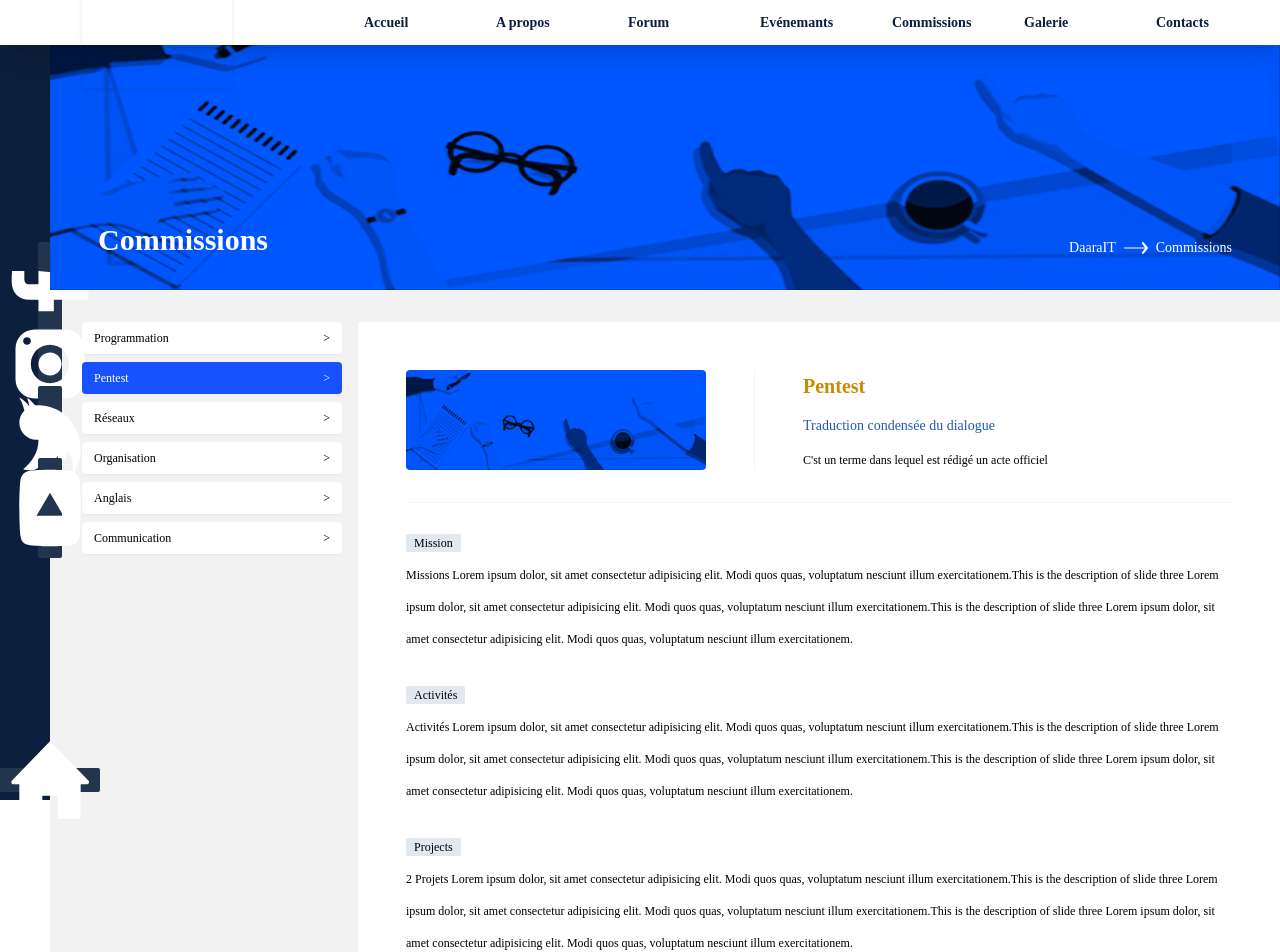
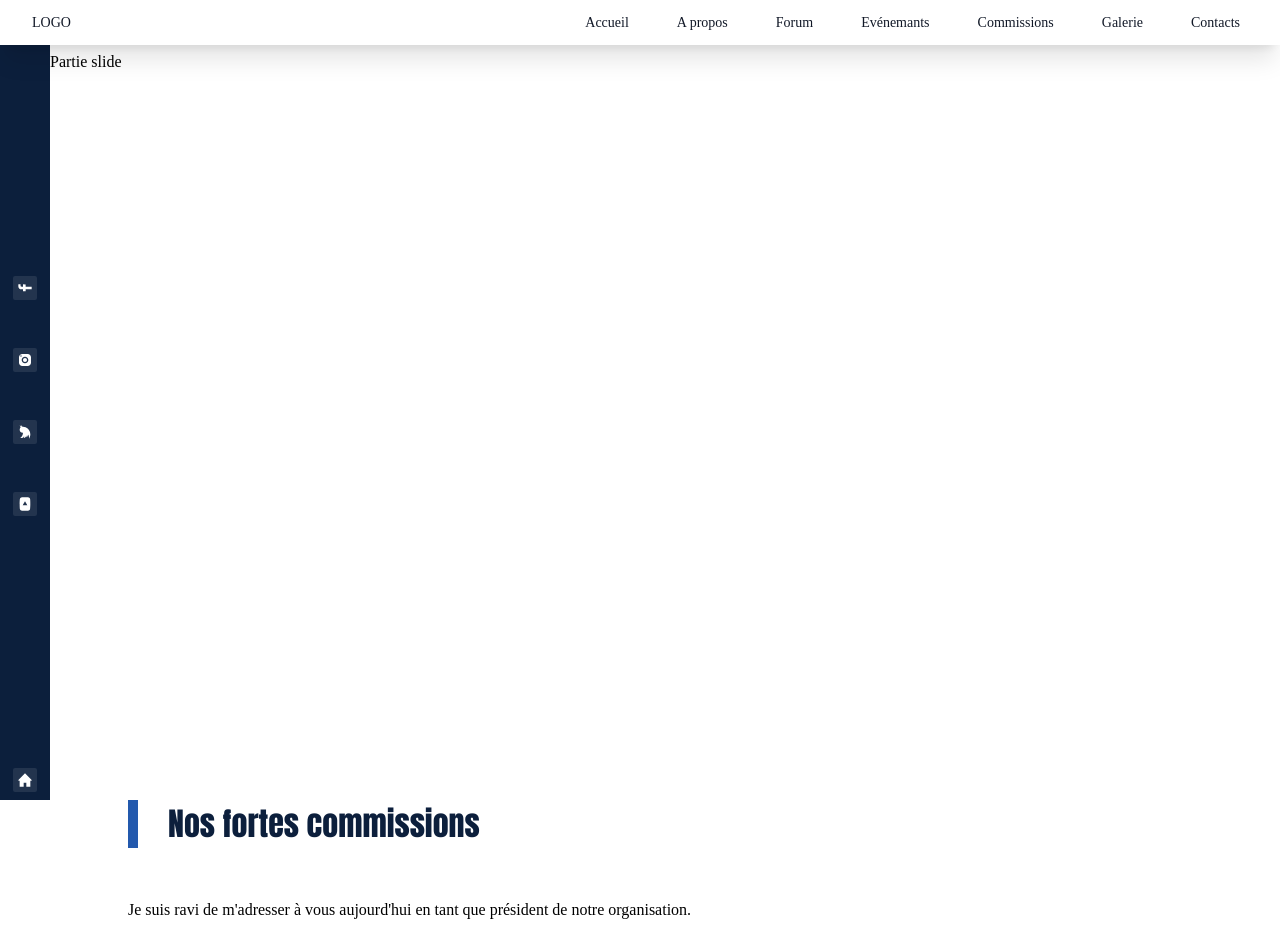
Before and after one commit to Takha65/DaaraIT-site-officiel, a React (Create React App) app: page / in a window 1280 px wide. Shown: the top 952 px of the page. After the commit the page ends 922 px from the top, so only its background shows below. Built offline with nearby package versions, Linux system fonts and the light colour scheme.

Commit message:
init home

```diff
--- a/public/index.html
+++ b/public/index.html
@@ -7,7 +7,7 @@
     <meta name="theme-color" content="#000000" />
     <meta
       name="description"
-      content="Web site created using create-react-app"
+      content="Daara IT website"
     />
     <link rel="apple-touch-icon" href="%PUBLIC_URL%/logo192.png" />
     <!--
@@ -24,7 +24,7 @@
       work correctly both with client-side routing and a non-root public URL.
       Learn how to configure a non-root public URL by running `npm run build`.
     -->
-    <title>React App</title>
+    <title>Daara IT</title>
   </head>
   <body>
     <noscript>You need to enable JavaScript to run this app.</noscript>
--- a/src/App.js
+++ /dev/null
@@ -1,19 +0,0 @@
-import React from 'react'
-import './App.css'
-import NavBar from './pages/home/navbar'
-import MotDupresident from './components/motdupresi/motdupresident'
-import Partenaires from './components/partenaires/Partenaires'
-import Commissions from './components/commissions/commissions'
-
-function App() {
-  return (
-    <div className="App">
-
-        <Commissions/>
-
-
-    </div>
-  );
-}
-
-export default App;
--- /dev/null
+++ b/src/App.jsx
@@ -0,0 +1,19 @@
+import React from 'react'
+import './App.css'
+import HomeCommission from './components/commissions/homeCommission';
+
+import AppTemplate from './layouts/AppTemplate';
+
+function App() {
+  return (
+    <div className="App">
+
+       <AppTemplate>
+          <h1>Partie slide</h1>
+       </AppTemplate>
+        <HomeCommission />
+    </div>
+  );
+}
+
+export default App;
--- /dev/null
+++ b/src/components/commissions/homeCommission.js
@@ -0,0 +1,23 @@
+import Container from "../modules/container";
+import TitleComponent from "../modules/title";
+import {commissions} from '../../data/commission'
+
+function HomeCommission() {
+    return (
+        <Container>
+            <TitleComponent title={commissions.title}/>
+            <p>{commissions.desc}</p>
+            <div class="grid grid-cols-3 gap-3 md:grid-cols-3 sm:grid-cols-12">
+              {
+                commissions.data.map((commission, index) => {
+                  return (
+                    console.log(commission) //toc change :)
+                  )
+                })
+              }
+            </div>
+        </Container>
+     );
+}
+
+export default HomeCommission;
--- /dev/null
+++ b/src/components/modules/container.jsx
@@ -0,0 +1,10 @@
+import "../motdupresi/motdupresi.css";
+function Container({children}) {
+    return (
+        <div className="ps-32">
+            {children}
+        </div>
+     );
+}
+
+export default Container;
--- /dev/null
+++ b/src/components/modules/title.jsx
@@ -0,0 +1,8 @@
+import "../motdupresi/motdupresi.css";
+function TitleComponent({title}) {
+    return (
+        <h3 className="titrePr">{title}</h3>
+     );
+}
+
+export default TitleComponent;
--- /dev/null
+++ b/src/data/commission.js
@@ -0,0 +1,37 @@
+export const commissions = {
+    "title":"Nos fortes commissions ",
+    "desc":`Je suis ravi de m'adresser à vous aujourd'hui en tant que président de notre organisation.
+    `,
+    "data" : [
+        {
+            "title":"Programmation",
+            "desc": "Je suis ravi de m'adresser à vous aujourd'hui en tant que président de notre organisation.",
+            "icon": ""
+        },
+        {
+            "title":"Pentest",
+            "desc": "Je suis ravi de m'adresser à vous aujourd'hui en tant que président de notre organisation.",
+            "icon": ""
+        },
+        {
+            "title":"Reseaux",
+            "desc": "Je suis ravi de m'adresser à vous aujourd'hui en tant que président de notre organisation.",
+            "icon": ""
+        },
+        {
+            "title":"Organisation",
+            "desc": "Je suis ravi de m'adresser à vous aujourd'hui en tant que président de notre organisation.",
+            "icon": ""
+        },
+        {
+            "title":"Communication",
+            "desc": "Je suis ravi de m'adresser à vous aujourd'hui en tant que président de notre organisation.",
+            "icon": ""
+        },
+        {
+            "title":"Reseaux",
+            "desc": "",
+            "icon": ""
+        }
+    ]
+}
--- /dev/null
+++ b/src/layouts/AppTemplate.jsx
@@ -0,0 +1,20 @@
+import React from 'react'
+
+import SideMenu from '../components/modules/sidemenu'
+import Menu from "../components/modules/menu"
+
+const AppTemplate = ({children}) => {
+  return (
+    <div className='relative w-full h-screen'>
+      <Menu />
+      <div className='corps flex'>
+        <SideMenu/>
+        <div className='content w-full ml-[50px] mt-[50px]'>
+            {children}
+        </div>
+      </div>
+    </div>
+  )
+}
+
+export default AppTemplate
```
Also changed, not shown: src/data/commission.json (deleted, +0 -21 lines), src/ressources/icons/programmation.svg (added), 1 other file (tests, documents, lock files or other folders).
